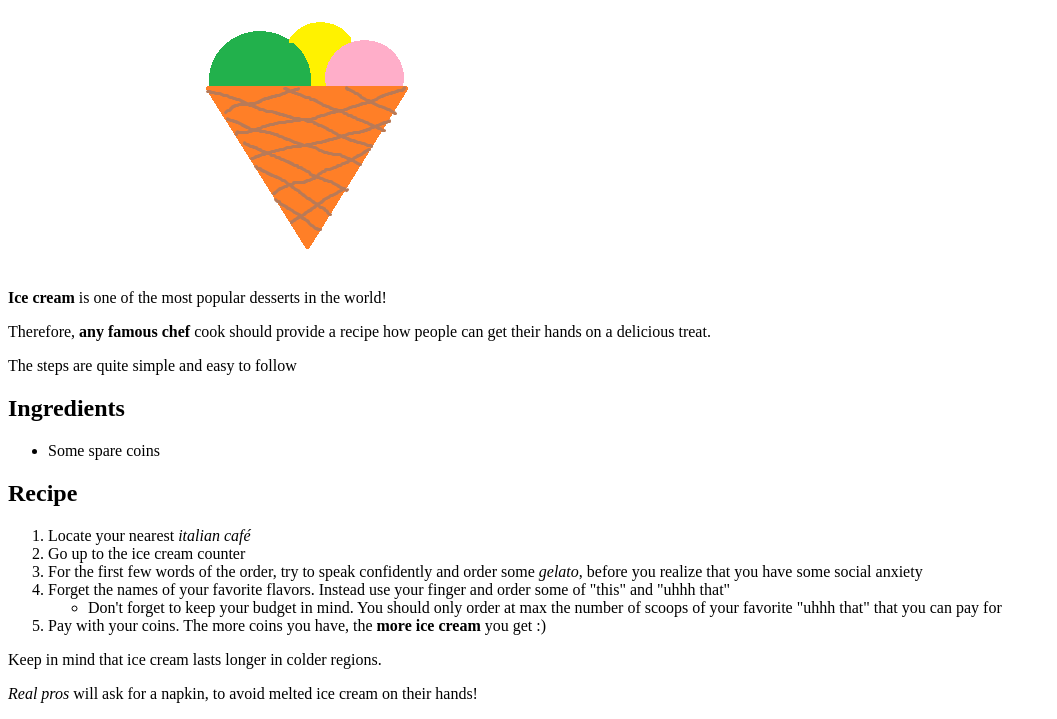
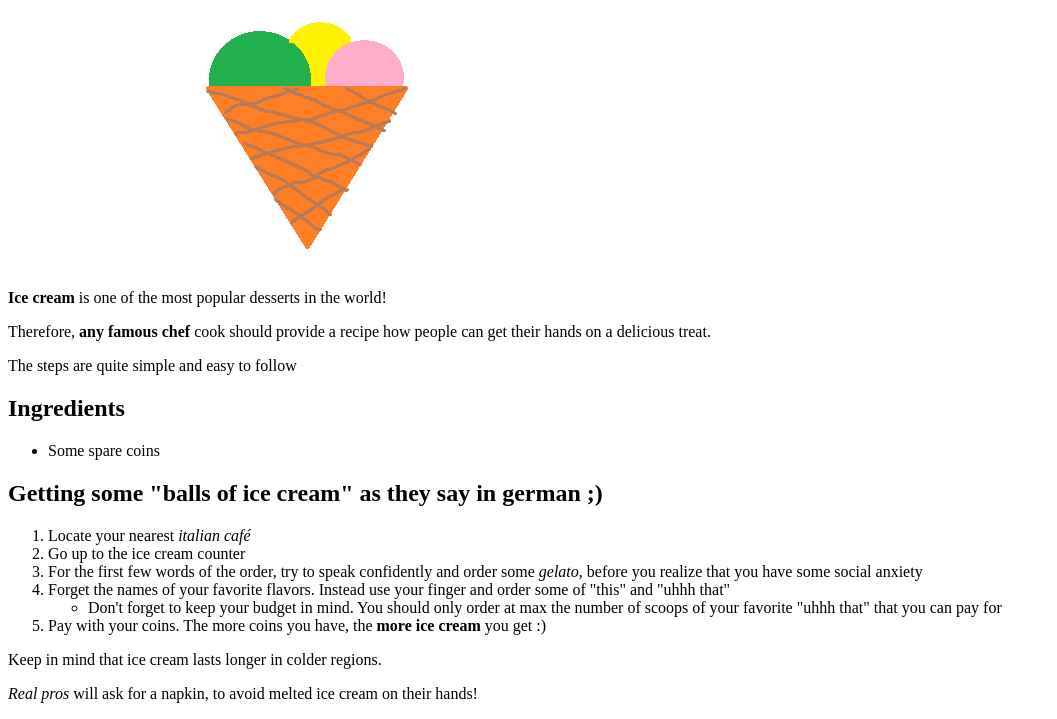
Before and after one commit to bomber34/odin-recipes, a plain HTML site: page recipes/ice_cream.html in a window 1280 px wide. Shown: the part 87-806 px from the top of the page, without its empty margins (0-1057 px from the left). Drawn offline with Linux system fonts and the light colour scheme.

Commit message:
Change heading in ice cream page to something more meaningful

```diff
--- a/recipes/ice_cream.html
+++ b/recipes/ice_cream.html
@@ -16,7 +16,7 @@
     <ul>
         <li>Some spare coins</li>
     </ul>
-    <h2>Recipe</h2>
+    <h2>Getting some "balls of ice cream" as they say in german ;)</h2>
     <ol>
         <li>Locate your nearest <em>italian café</em></li>
         <li>Go up to the ice cream counter</li>
```
